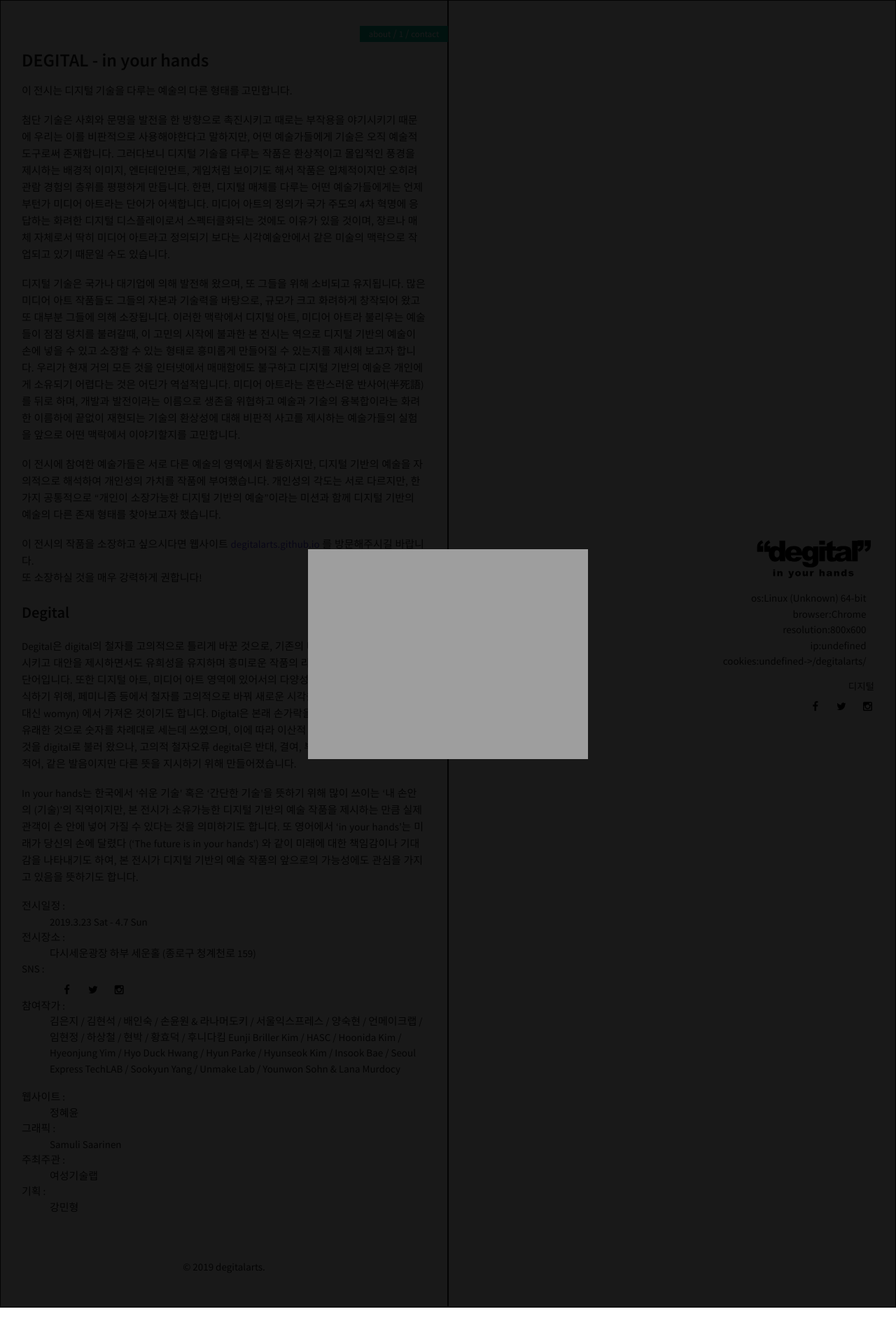
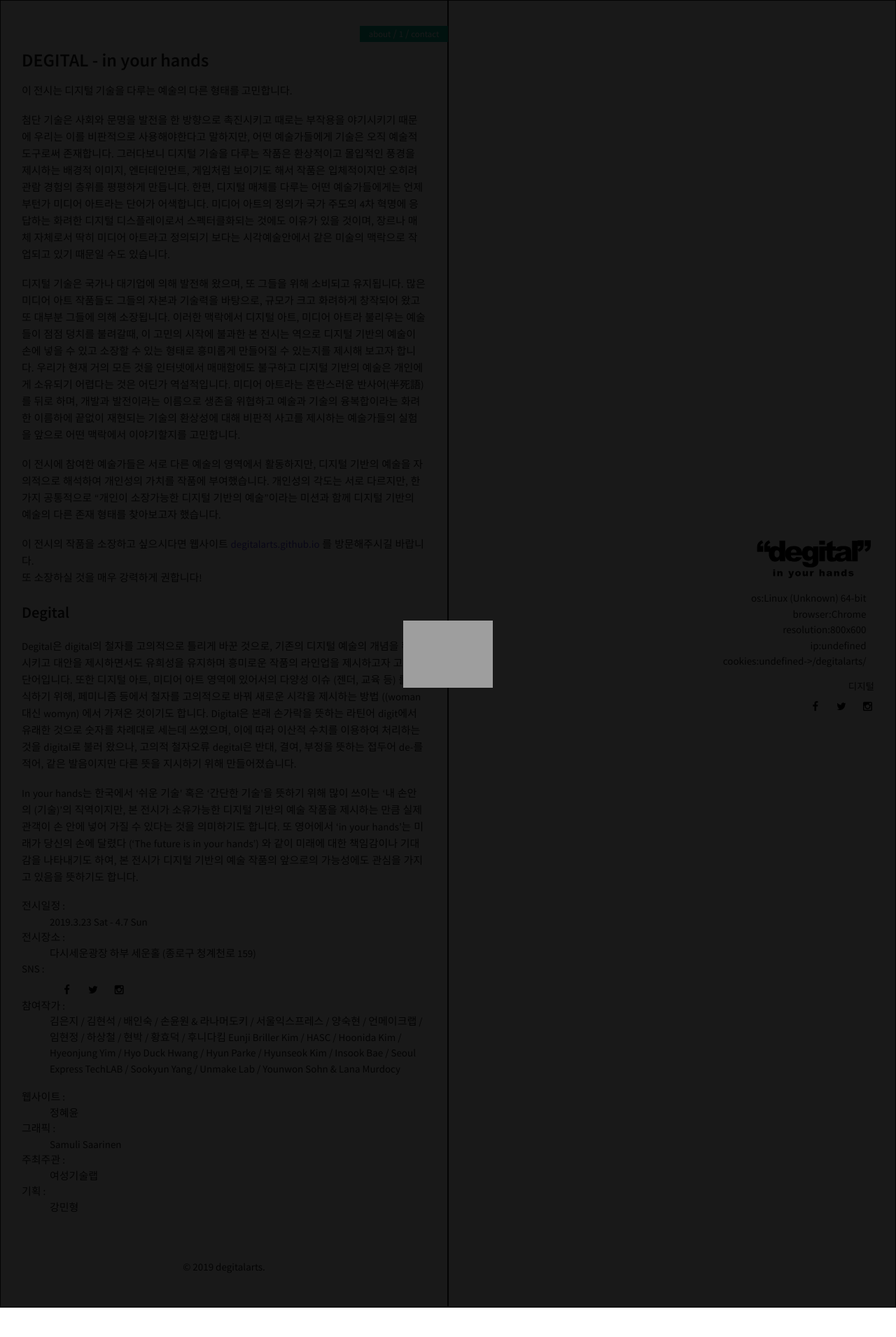
Before and after one commit to degitalarts/degitalarts, a Jekyll site: the page built from index.html, in a window 1280 px wide. Shown: the whole page at 70% size. Built offline with Jekyll 4.4.1, drawn with Linux system fonts in a browser that asks for light colours; comment, search, counter and statistics services are not loaded.

Commit message:
Update default.html

```diff
--- a/_layouts/default.html
+++ b/_layouts/default.html
@@ -5,10 +5,10 @@
 
 <body>
   <div class="layerPop" id="21628" style="position: absolute; top: 0px; left: 0; width: 100%; height: 100vh; border: 0px; margin-left: 0px; display: block; background-color: rgba(0, 0, 0, 0.9); z-index: 10000;">
-  <a href="#none" onclick="redirectPopupPage('/promotion/haruPlanDetail.do?planNumber=36244&amp;SKM_CD=100101')" style="width: 100%; height: 100vh; display: block; vertical-align: center; background: url({{ site.url }}/img/Cookie.png) no-repeat center; background-size: 30;" usemap="#Map21628">
+  <a href="#none" onclick="redirectPopupPage('/promotion/haruPlanDetail.do?planNumber=36244&amp;SKM_CD=100101')" style="width: 100%; height: 100vh; display: block; background: url({{ site.url }}/img/Cookie.png) no-repeat center; background-size: 10%;" usemap="#Map21628">
 
   </a>
-  <p style="color: #fff; word-break: keep-all;">
+  <p style="color: #fff; vertical-align: baseline; word-break: keep-all;">
      이 사이트는 쿠키를 잔뜩 저장합니다.
      하지만 쓰이지는 않습니다.
      그냥 잔뜩 담아둡니다.
```
